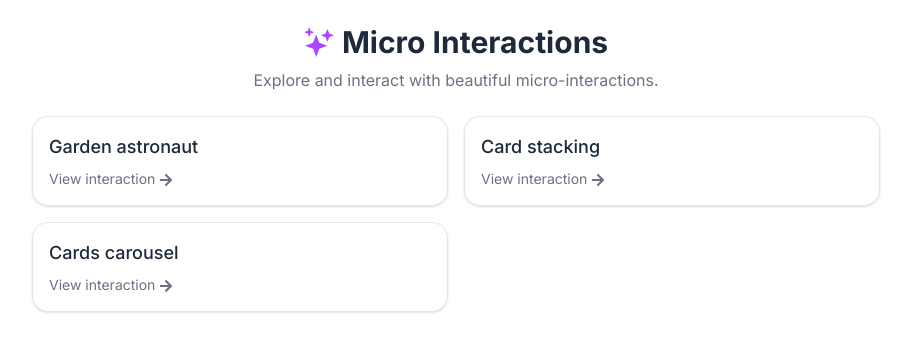
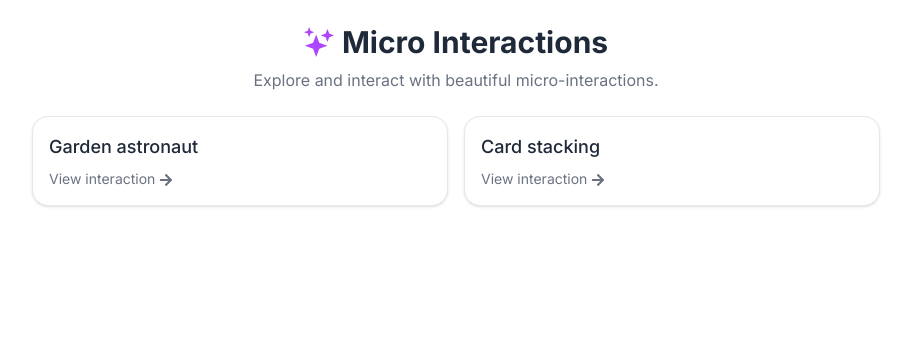
Before and after one commit to balikis-oyeleye/micro-interactions, a React (Vite) app: page / in a window 1280 px wide. Shown: the top 352 px of the page, without its empty margins (184-1095 px from the left). Built offline with nearby package versions, Linux system fonts and the light colour scheme.

Commit message:
fix: remove unused link to cards carousel in routing

```diff
--- a/src/routes/index.tsx
+++ b/src/routes/index.tsx
@@ -8,7 +8,7 @@ export const Route = createFileRoute("/")({
 });
 
 function Index() {
-  const links = ["/garden-astronaut", "/card-stacking", "/cards-carousel"];
+  const links = ["/garden-astronaut", "/card-stacking"];
 
   return (
     <main className="max-w-4xl mx-auto p-6">
```
